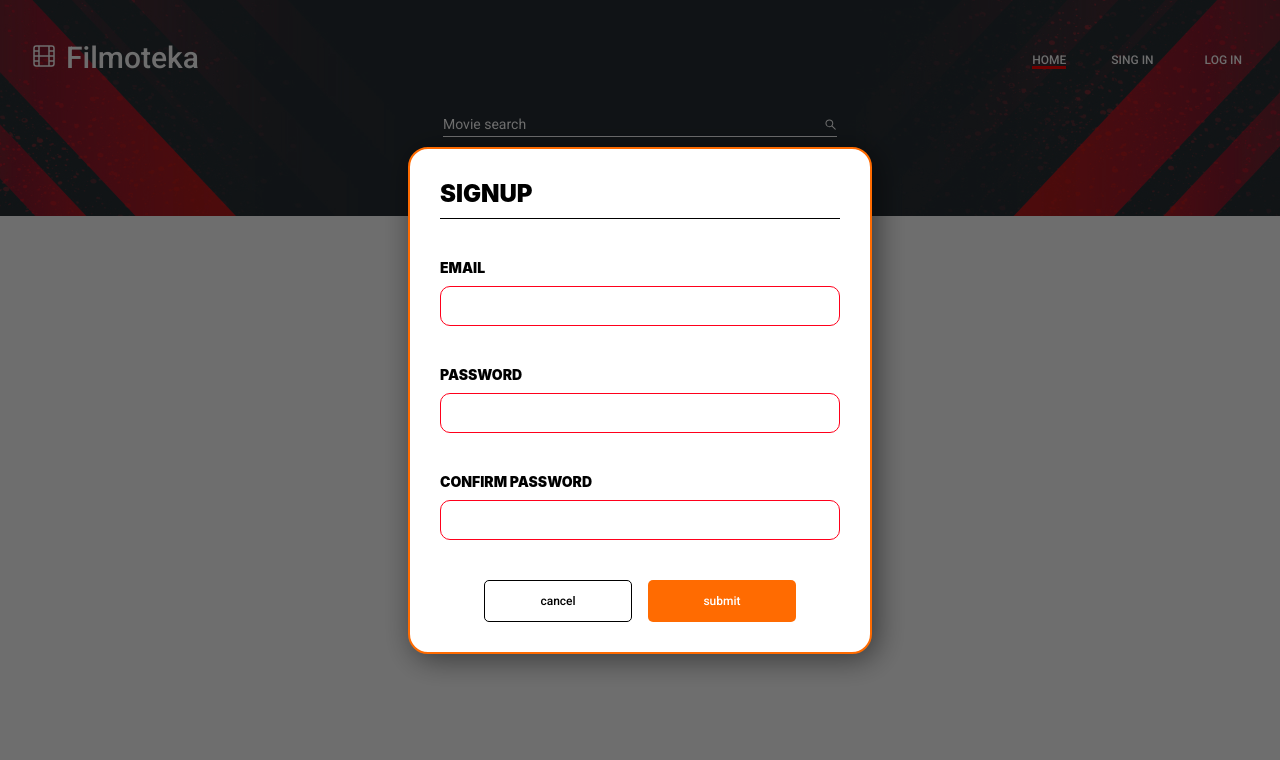
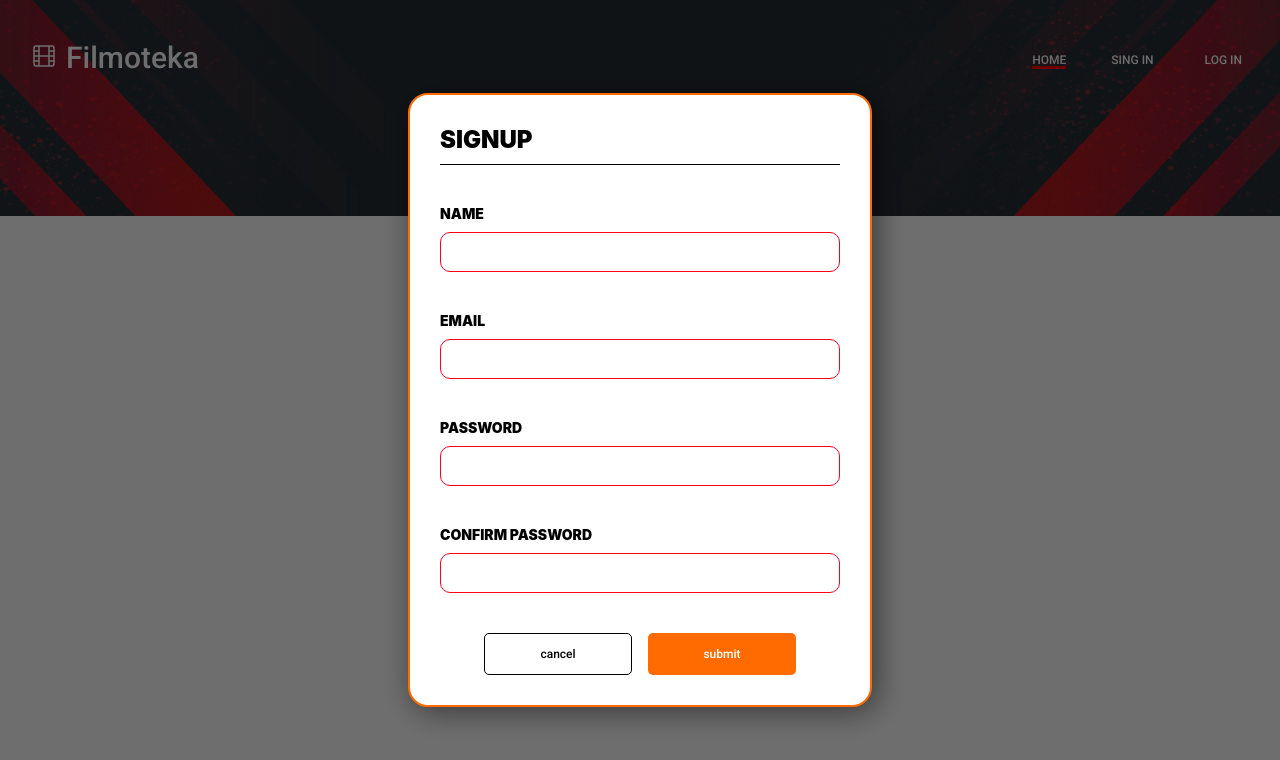
Before and after one commit to MaximKucheriaviy/FilmotekaPetReact, a React (Create React App) app: page / in a window 1280 px wide. Both pictures are taken after a click on the button "SING IN". Shown: the top 760 px of the page. Built offline with nearby package versions, Linux system fonts and the light colour scheme; no server answers.

Commit message:
start of redux setup

```diff
--- a/package.json
+++ b/package.json
@@ -3,17 +3,21 @@
   "version": "0.1.0",
   "private": true,
   "dependencies": {
+    "@reduxjs/toolkit": "^1.9.1",
     "@testing-library/jest-dom": "^5.16.5",
     "@testing-library/react": "^13.3.0",
     "@testing-library/user-event": "^13.5.0",
+    "axios": "^1.2.4",
     "clsx": "^1.2.1",
     "firebase": "^9.10.0",
     "nanoid": "^4.0.0",
     "react": "^18.2.0",
     "react-dom": "^18.2.0",
     "react-icons": "^4.7.1",
+    "react-redux": "^8.0.5",
     "react-router-dom": "^6.4.2",
     "react-scripts": "5.0.1",
+    "redux": "^4.2.0",
     "sass": "^1.54.8",
     "scss": "^0.2.4",
     "styled-components": "^5.3.6",
--- a/src/components/loginForm/LoginForm.jsx
+++ b/src/components/loginForm/LoginForm.jsx
@@ -3,6 +3,7 @@ import { createPortal } from "react-dom";
 import { nanoid } from "nanoid";
 const modalRoot = document.querySelector('#modal-root')
 export const LoginForm = ({setLoginFormTriger, loginTriger}) => {
+    const nameId = nanoid();
     const emailId = nanoid();
     const passwordId = nanoid();
     const confirmPasswordId = nanoid();
@@ -10,6 +11,10 @@ export const LoginForm = ({setLoginFormTriger, loginTriger}) => {
     return createPortal( <div className="overlay">
         <LoginFormStyled>
             <h2>{loginTriger ? "LOGIN" : "SIGNUP"}</h2>
+            {!loginTriger && <>
+                <label htmlFor={nameId}>Name</label>
+                <input type="password" id={nameId}/>
+            </>}
             <label htmlFor={emailId}>Email</label>
             <input type="text" id={emailId}/>
             <label htmlFor={passwordId}>Password</label>
--- /dev/null
+++ b/src/redux/store.js
@@ -0,0 +1 @@
+import { configureStore } from "@reduxjs/toolkit";
```
Also changed, not shown: src/redux/operrations.js (added, +15 -0 lines), 1 other file (tests, documents, lock files or other folders).
